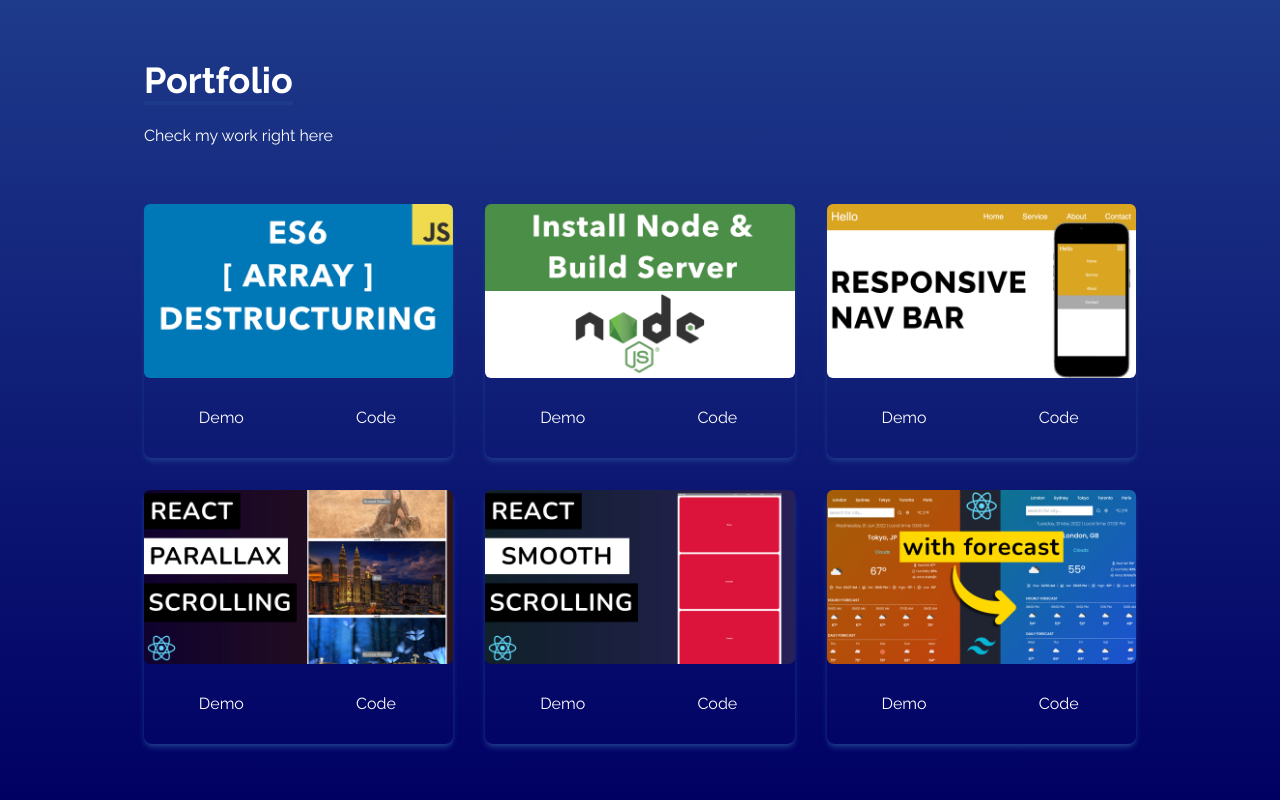
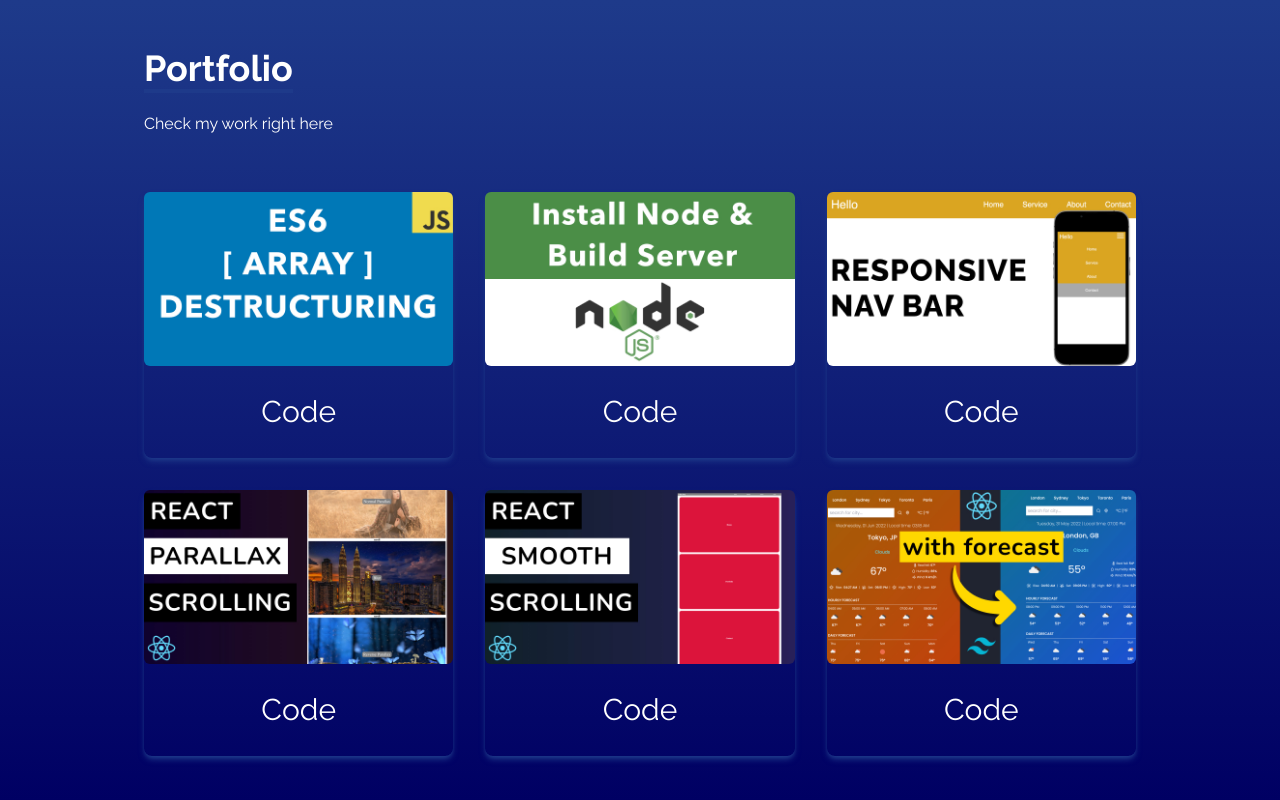
Before and after one commit to kjm9198/portfolio, a React (Create React App) app: page / in a window 1280 px wide. Shown: the part 1598-2398 px from the top of the page. Built offline with nearby package versions, Linux system fonts and the light colour scheme.

Commit message:
Added how the projects look like

```diff
--- a/src/components/NavBar.jsx
+++ b/src/components/NavBar.jsx
@@ -41,7 +41,7 @@ const NavBar = () => {
       </div>
 
       {nav && (
-        <ul className="flex flex-col justify-center items-center absolute top-0 left-0 w-full h-screen bg-gradient-to-b from-blue-300 to-blue-600  ">
+        <ul className="flex flex-col justify-center items-center absolute top-0 left-0 w-full h-screen bg-gradient-to-b from-blue-900 to-blue-950  ">
           {links.map(({ id, link }) => (
             <li
               key={id}
--- a/src/components/Portfolio.jsx
+++ b/src/components/Portfolio.jsx
@@ -58,10 +58,8 @@ const Portfolio = () => {
                 className="rounded-md duration-200 hover:scale-100"
               />
               <div className="flex items-center justify-center ">
-                <button className="w-1/2 px-6 py-3 m-4 duration-200 hover:scale-105">
-                  Demo
-                </button>
-                <button className="w-1/2 px-6 py-3 m-4 duration-200 hover:scale-105">
+
+                <button className="text-3xl w-1/2 px-6 py-3 m-4 duration-200 hover:scale-105">
                   Code
                 </button>
               </div>
```
